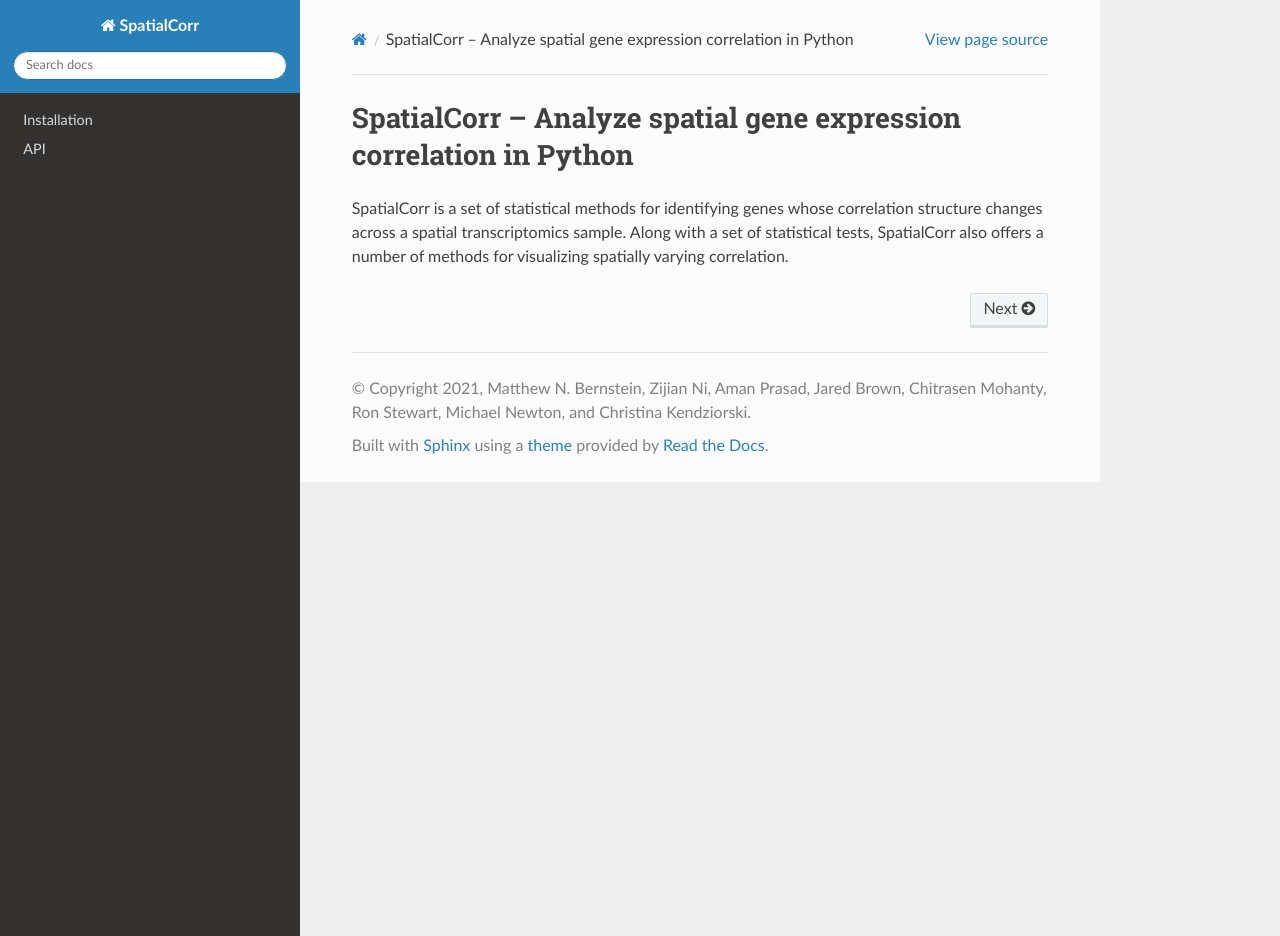
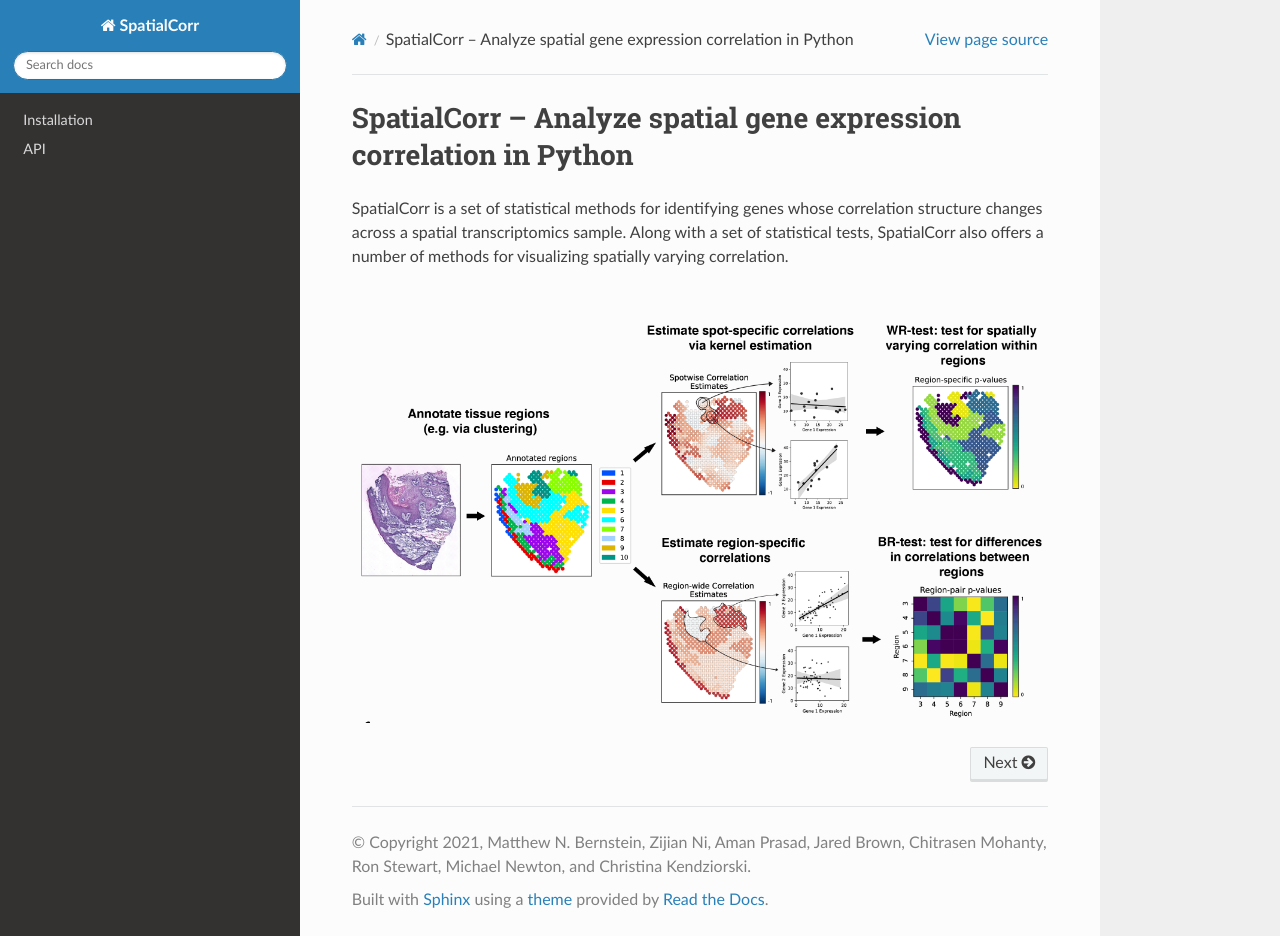
Before and after one commit to mbernste/SpatialCorr, a Sphinx documentation site: the page built from doc/index.rst, in a window 1280 px wide and 936 px high. Built offline with Sphinx 7.4.7 and the Read the Docs theme 2.0.0, drawn with Linux system fonts in a browser that asks for light colours.

Commit message:
Update docs

```diff
--- a/doc/index.rst
+++ b/doc/index.rst
@@ -15,3 +15,9 @@ SpatialCorr -- Analyze spatial gene expression correlation in Python
 
 
 SpatialCorr is a set of statistical methods for identifying genes whose correlation structure changes across a spatial transcriptomics sample. Along with a set of statistical tests, SpatialCorr also offers a number of methods for visualizing spatially varying correlation.
+
+.. raw:: html
+
+    <p align="center">
+    <img src="https://raw.githubusercontent.com/mbernste/spatialcorr/main/imgs/Overview_MainFigure_V3-01.png"/>
+    </p>
```
Also changed, not shown: doc/api.rst (+8 -0 lines), doc/_static/img/keratin_gene_set_analysis.png, doc/_static/img/kernel_diagnostic.png, 1 other file.
